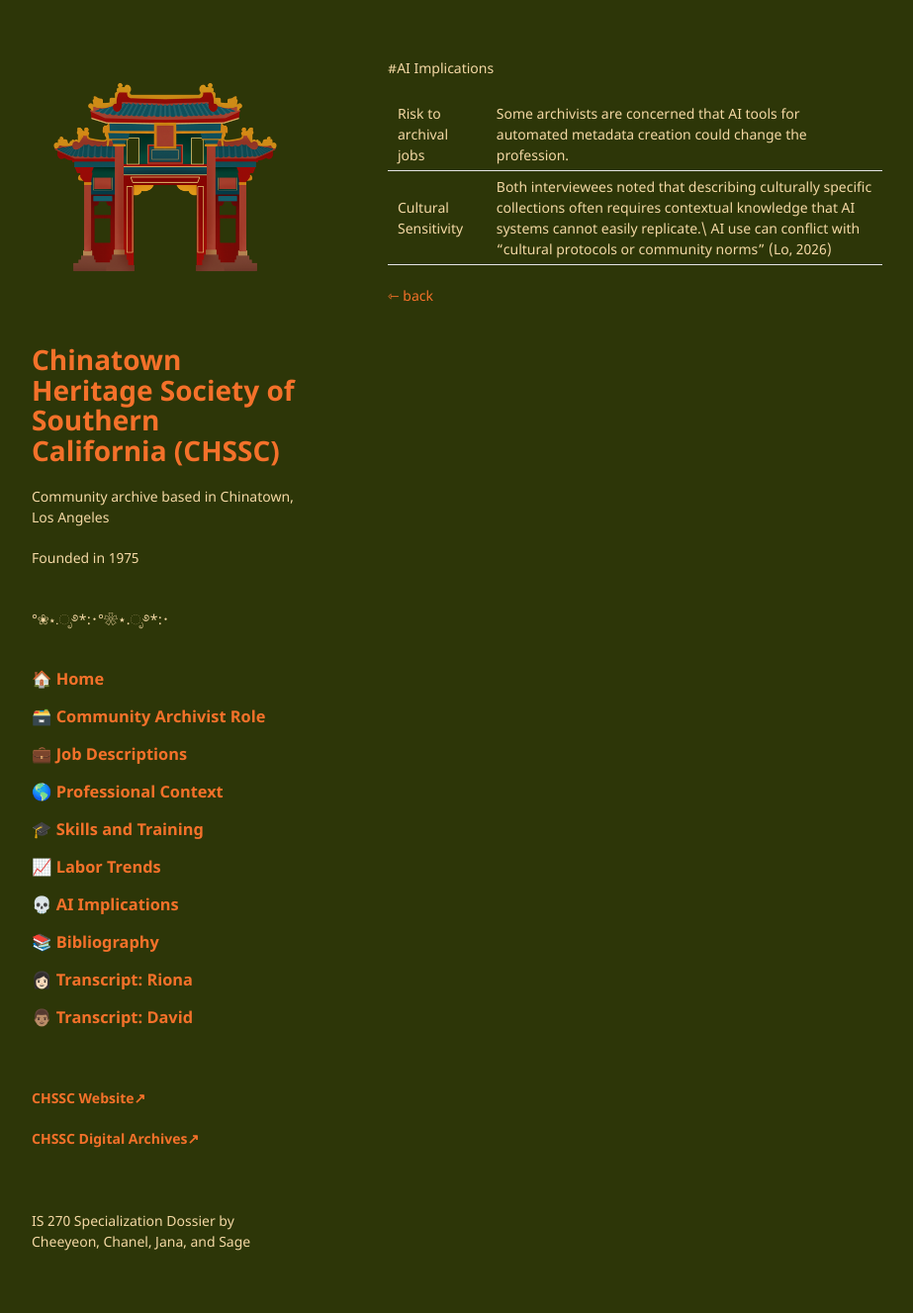
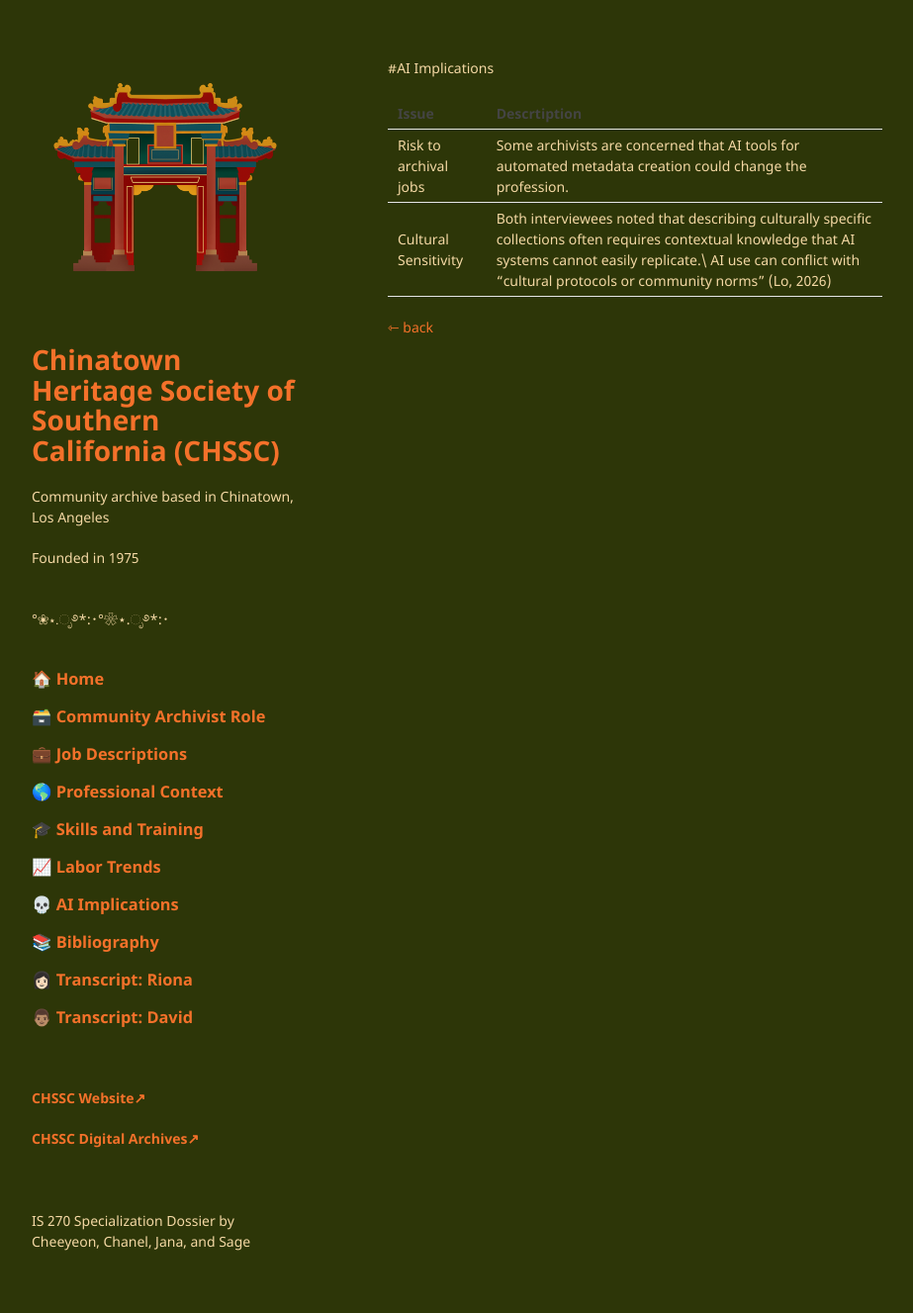
Before and after one commit to chaanelly/IS270-CHSSC, a Jekyll site: the page built from pages/AI-implications.md, in a window 1280 px wide. Shown: the whole page at 99% size, without its empty margins (178-1101 px from the left). Built offline with Jekyll 4.4.1, drawn with Linux system fonts in a browser that asks for light colours; our own code applies the rules of GitHub Pages for plain Markdown files.

Commit message:
Update AI-implications.md

```diff
--- a/pages/AI-implications.md
+++ b/pages/AI-implications.md
@@ -1,5 +1,7 @@
 #AI Implications
 
+| Issue  | Descrtiption  |
+| ---  | ---  |
 | Risk to archival jobs  | Some archivists are concerned that AI tools for automated metadata creation could change the profession.  |
 | Cultural Sensitivity  | Both interviewees noted that describing culturally specific collections often requires contextual knowledge that AI systems cannot easily replicate.\ AI use can conflict with “cultural protocols or community norms” (Lo, 2026)  |
 
```
